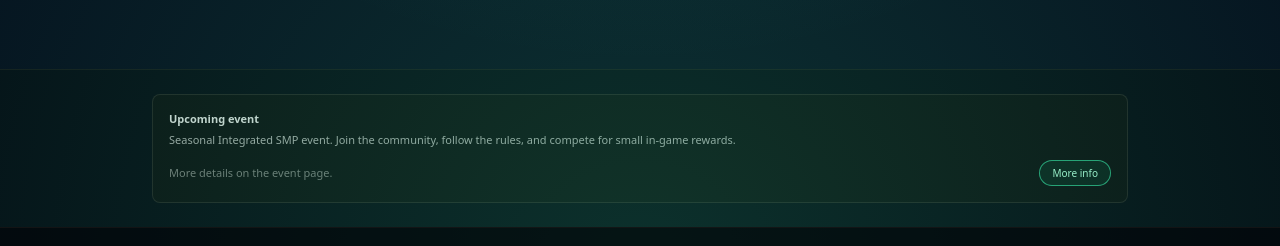
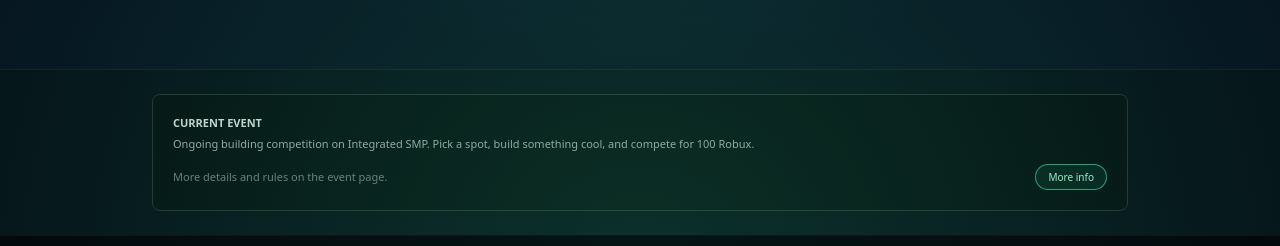
Before and after one commit to RealBlueArmy/integrated-landing-page, a React (Vite) app: page / in a window 1280 px wide. Shown: the part 688-934 px from the top of the page. Built offline with nearby package versions, Linux system fonts and the light colour scheme; no server answers.

Commit message:
Update App.jsx

```diff
--- a/src/App.jsx
+++ b/src/App.jsx
@@ -235,14 +235,14 @@ const App = () => {
         </main>
 
         <section className="border-t border-neutral-900/80 bg-black/40">
-          <div className="mx-auto flex max-w-5xl px-6 py-6">
-            <div className="w-full rounded-lg border border-neutral-800/80 bg-neutral-950/70 p-4 text-xs">
-              <p className="text-[11px] font-semibold text-neutral-300">Upcoming event</p>
+          <div className="mx-auto max-w-5xl px-6 py-6">
+            <div className="rounded-lg border border-neutral-800 bg-black/60 p-5 shadow-xs text-xs">
+              <p className="text-[11px] font-semibold text-neutral-300 uppercase">Current event</p>
               <p className="mt-1 text-[11px] leading-relaxed text-neutral-400">
-                Seasonal Integrated SMP event. Join the community, follow the rules, and compete for small in-game rewards.
+                Ongoing building competition on Integrated SMP. Pick a spot, build something cool, and compete for 100 Robux.
               </p>
               <div className="mt-3 flex items-center justify-between gap-3">
-                <p className="text-[11px] text-neutral-500">More details on the event page.</p>
+                <p className="text-[11px] text-neutral-500">More details and rules on the event page.</p>
                 <a
                   href="/event"
                   className="inline-flex items-center justify-center rounded-full border border-emerald-400/70 bg-emerald-500/10 px-3 py-1 text-[10px] font-medium text-emerald-200 hover:bg-emerald-500/20 transition"
```
